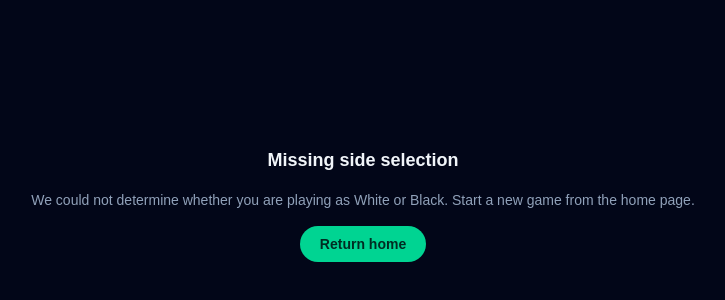
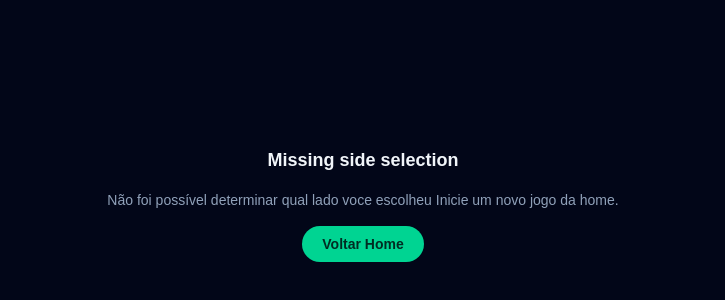
Before and after one commit to IgorSilvestre/vschess-frontend, a Next.js app: page /game/1 in a window 1280 px wide. Shown: the part 196-496 px from the top of the page, without its empty margins (277-1002 px from the left). Built offline with nearby package versions, Linux system fonts and the light colour scheme; no server answers.

Commit message:
refactor: altera texto vizualizavel para portugues

```diff
--- a/src/app/game/[gameId]/page.tsx
+++ b/src/app/game/[gameId]/page.tsx
@@ -27,14 +27,14 @@ export default async function GamePage({
       <div className="flex h-screen max-h-screen flex-col items-center justify-center gap-4 bg-slate-950 px-4 text-center text-slate-100">
         <p className="text-lg font-semibold">Missing side selection</p>
         <p className="text-sm text-slate-400">
-          We could not determine whether you are playing as White or Black.
-          Start a new game from the home page.
+          Não foi possível determinar qual lado voce escolheu
+          Inicie um novo jogo da home.
         </p>
         <Link
           href="/"
           className="rounded-full bg-emerald-400 px-5 py-2 text-sm font-semibold text-emerald-950"
         >
-          Return home
+          Voltar Home
         </Link>
       </div>
     );
@@ -47,9 +47,9 @@ export default async function GamePage({
           href="/"
           className="rounded-full border border-emerald-400 px-4 py-2 text-sm font-semibold text-emerald-300 transition-colors hover:bg-emerald-400/10"
         >
-          ← Quit to Home
+          ← Sair para Home
         </Link>
-        <div className="text-sm text-slate-400">Game #{gameId}</div>
+        <div className="text-sm text-slate-400">Jogo #{gameId}</div>
       </header>
         <ChessGame
           apiUrl={apiUrl}
```
